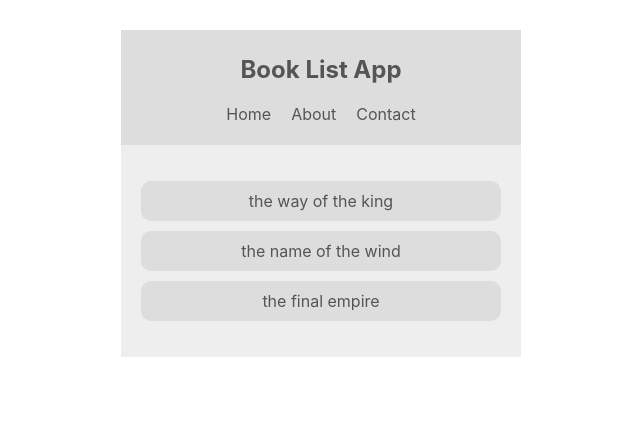
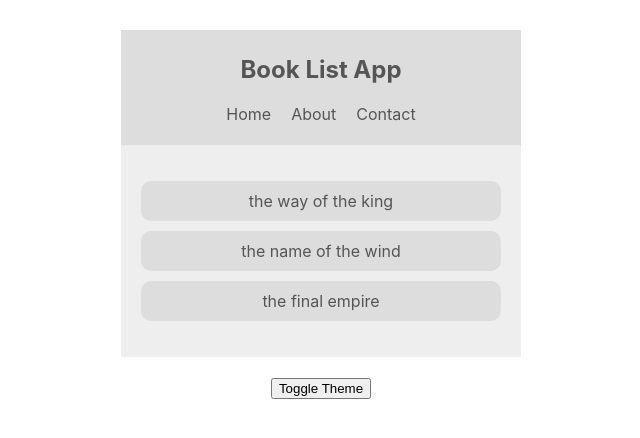
Before and after one commit to asjadjawed/book-list-app, a React (Create React App) app: page / in a window 1280 px wide. Shown: the top 438 px of the page, without its empty margins (319-959 px from the left). Built offline with nearby package versions, Linux system fonts and the light colour scheme; the HTML template or start-up script is replaced by a standard one.

Commit message:
Theme toggle functionality

```diff
--- a/src/App.tsx
+++ b/src/App.tsx
@@ -2,6 +2,7 @@
 import Navbar from "./components/Navbar";
 import BookList from "./components/BookList";
 import ThemeContextProvider from "./contexts/ThemeContext";
+import ThemeToggle from "./components/ThemeToggle";
 
 function App() {
   return (
@@ -9,6 +10,7 @@
       <ThemeContextProvider>
         <Navbar></Navbar>
         <BookList></BookList>
+        <ThemeToggle></ThemeToggle>
       </ThemeContextProvider>
     </div>
   );
--- /dev/null
+++ b/src/components/ThemeToggle.tsx
@@ -0,0 +1,13 @@
+import React, { Component } from "react";
+import { ThemeContext } from "../contexts/ThemeContext";
+
+export class ThemeToggle extends Component {
+  static contextType = ThemeContext;
+
+  render() {
+    const { toggleTheme } = this.context;
+    return <button onClick={toggleTheme}>Toggle Theme</button>;
+  }
+}
+
+export default ThemeToggle;
--- a/src/contexts/ThemeContext.tsx
+++ b/src/contexts/ThemeContext.tsx
@@ -11,9 +11,12 @@
 class ThemeContextProvider extends Component {
   state = { ...defaultState };
 
+  toggleTheme = () => this.setState({ isLightTheme: !this.state.isLightTheme });
+
   render() {
+    const contextValues = { ...this.state, toggleTheme: this.toggleTheme };
     return (
-      <ThemeContext.Provider value={{ ...this.state }}>
+      <ThemeContext.Provider value={contextValues}>
         {this.props.children}
       </ThemeContext.Provider>
     );
```
